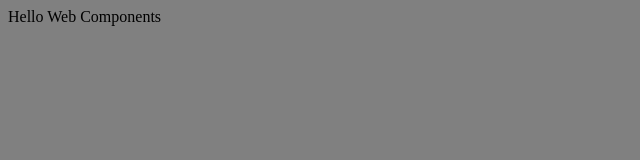
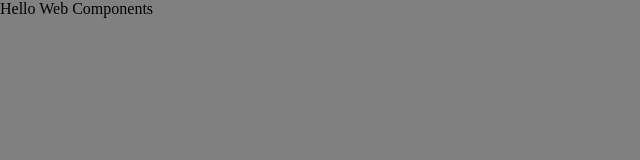
Before and after one commit to manuscriptmastr/hello-hybrids-js, a plain HTML site: page index.html in a window 1280 px wide. Shown: the whole page, without its empty margins (0-640 px from the left). Drawn offline with nearby package versions, Linux system fonts and the light colour scheme.

Commit message:
Global styles

```diff
--- /dev/null
+++ b/index.css
@@ -0,0 +1,8 @@
+html,
+body,
+main {
+  height: 100%;
+  width: 100%;
+  margin: 0;
+  padding: 0;
+}
--- a/index.html
+++ b/index.html
@@ -5,6 +5,7 @@
     <meta http-equiv="X-UA-Compatible" content="IE=edge" />
     <meta name="viewport" content="width=device-width, initial-scale=1.0" />
     <title>Web Components</title>
+    <link rel="stylesheet" href="index.css" />
   </head>
   <body style="background-color: gray">
     <app-store>
```
